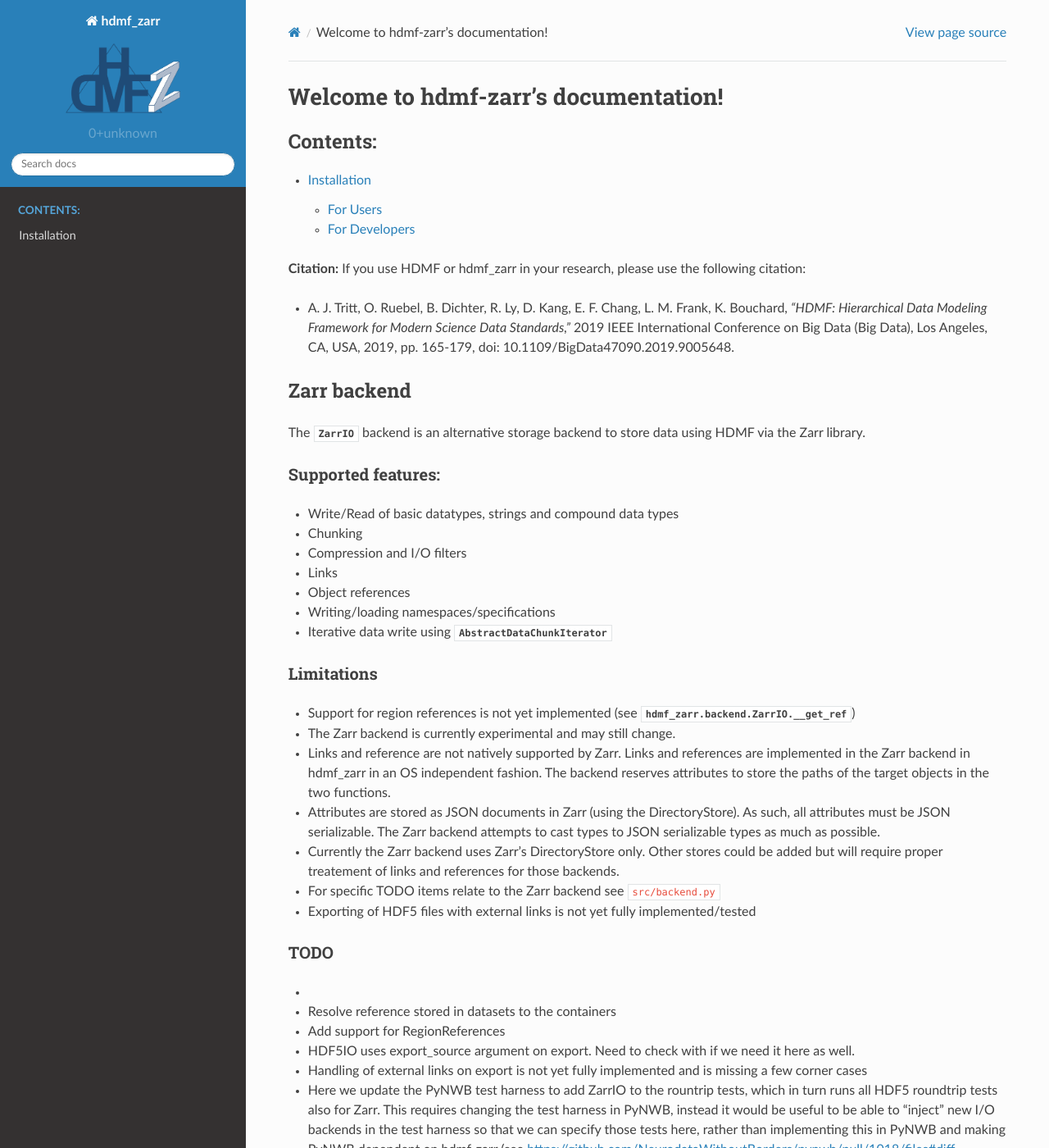
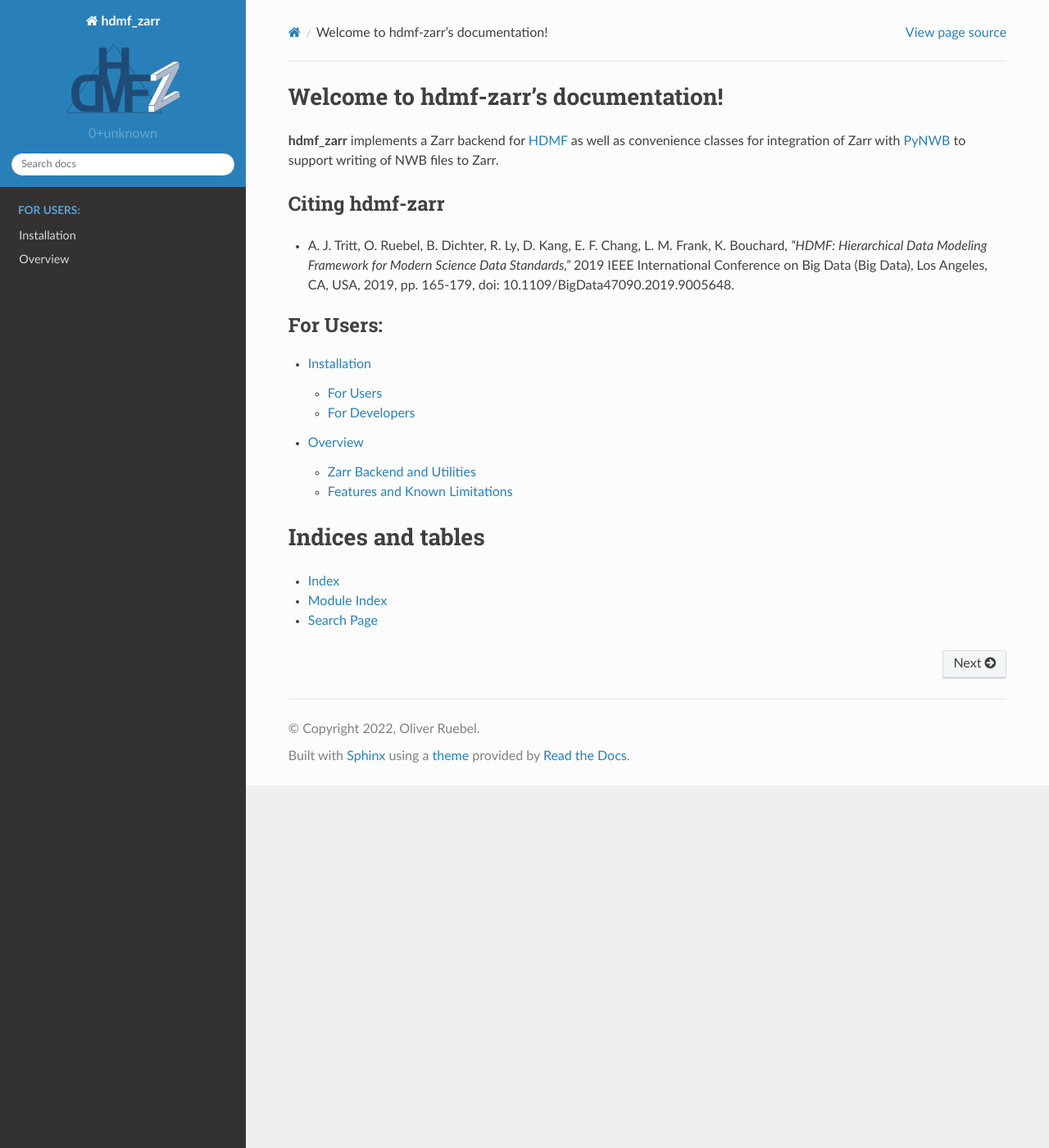
Before and after one commit to hdmf-dev/hdmf-zarr, a Sphinx documentation site: the page built from docs/source/index.rst, in a window 1280 px wide and 1400 px high. Shown: the whole window at 82% size. Built offline with Sphinx 7.4.7 and the Read the Docs theme 2.0.0, drawn with Linux system fonts in a browser that asks for light colours; pages that are not in the unit, such as notebooks, are missing from menus; some of the changed text lies outside the part shown.

Commit message:
Update main index and move parts to a new overview page

```diff
--- a/docs/source/index.rst
+++ b/docs/source/index.rst
@@ -6,58 +6,31 @@
 Welcome to hdmf-zarr's documentation!
 =====================================
 
-.. toctree::
-   :maxdepth: 2
-   :caption: Contents:
+**hdmf_zarr** implements a Zarr backend for `HDMF <https://hdmf.readthedocs.io>`_ as well as
+convenience classes for integration of Zarr with `PyNWB <https://pynwb.readthedocs.io>`_ to
+support writing of NWB files to Zarr.
 
-   installation
-   tutorials/index
-   hdmf_zarr
-
-**Citation:** If you use HDMF or hdmf_zarr in your research, please use the following citation:
+Citing hdmf-zarr
+^^^^^^^^^^^^^^^^
 
 * A. J. Tritt, O. Ruebel, B. Dichter, R. Ly, D. Kang, E. F. Chang, L. M. Frank, K. Bouchard,
   *"HDMF: Hierarchical Data Modeling Framework for Modern Science Data Standards,"*
   2019 IEEE International Conference on Big Data (Big Data),
   Los Angeles, CA, USA, 2019, pp. 165-179, doi: 10.1109/BigData47090.2019.9005648.
 
+.. toctree::
+   :maxdepth: 2
+   :caption: For Users:
 
-Zarr backend
-------------
+   installation
+   overview
+   tutorials/index
 
-The :py:class:`~hdmf_zarr.backend.ZarrIO` backend is an alternative storage backend to store data using HDMF via the Zarr library.
+.. toctree::
+   :maxdepth: 2
+   :caption: For Developers:
 
-Supported features:
-^^^^^^^^^^^^^^^^^^^
-
-- Write/Read of basic datatypes, strings and compound data types
-- Chunking
-- Compression and I/O filters
-- Links
-- Object references
-- Writing/loading namespaces/specifications
-- Iterative data write using :py:class:`~hdmf.data_utils.AbstractDataChunkIterator`
-
-Limitations
-^^^^^^^^^^^
-
-- Support for region references is not yet implemented  (see :py:class:`hdmf_zarr.backend.ZarrIO.__get_ref`)
-- The Zarr backend is currently experimental and may still change.
-- Links and reference are not natively supported by Zarr. Links and references are implemented in the Zarr backend in hdmf_zarr in an OS independent fashion. The backend reserves attributes to store the paths of the target objects in the two functions.
-- Attributes are stored as JSON documents in Zarr (using the DirectoryStore). As such, all attributes must be JSON serializable. The Zarr backend attempts to cast types to JSON serializable types as much as possible.
-- Currently the Zarr backend uses Zarr's DirectoryStore only. Other stores could be added but will require proper treatement of links and references for those backends.
-- For specific TODO items relate to the Zarr backend see ``src/backend.py``
-- Exporting of HDF5 files with external links is not yet fully implemented/tested
-
-TODO
-^^^^
--
-- Resolve reference stored in datasets to the containers
-- Add support for RegionReferences
-- HDF5IO uses export_source argument on export. Need to check with if we need it here as well.
-- Handling of  external links on export is not yet fully implemented and is missing a few corner cases
-- Here we update the PyNWB test harness to add ZarrIO to the rountrip tests, which in turn runs all HDF5 roundtrip tests also for Zarr. This requires changing the test harness in PyNWB, instead it would be useful to be able to "inject" new I/O backends in the test harness so that we can specify those tests here, rather than implementing this in PyNWB and making PyNWB dependent on hdmf-zarr (see https://github.com/NeurodataWithoutBorders/pynwb/pull/1018/files#diff-ebaf216d6ea84b72ee9ac17ab17b6e5d5ed8a5f3bbd09ee11d9ee6969c2fc294 )
-
+   hdmf_zarr
 
 Indices and tables
 ==================
```
Also changed, not shown: docs/source/overview.rst (added, +45 -0 lines).
